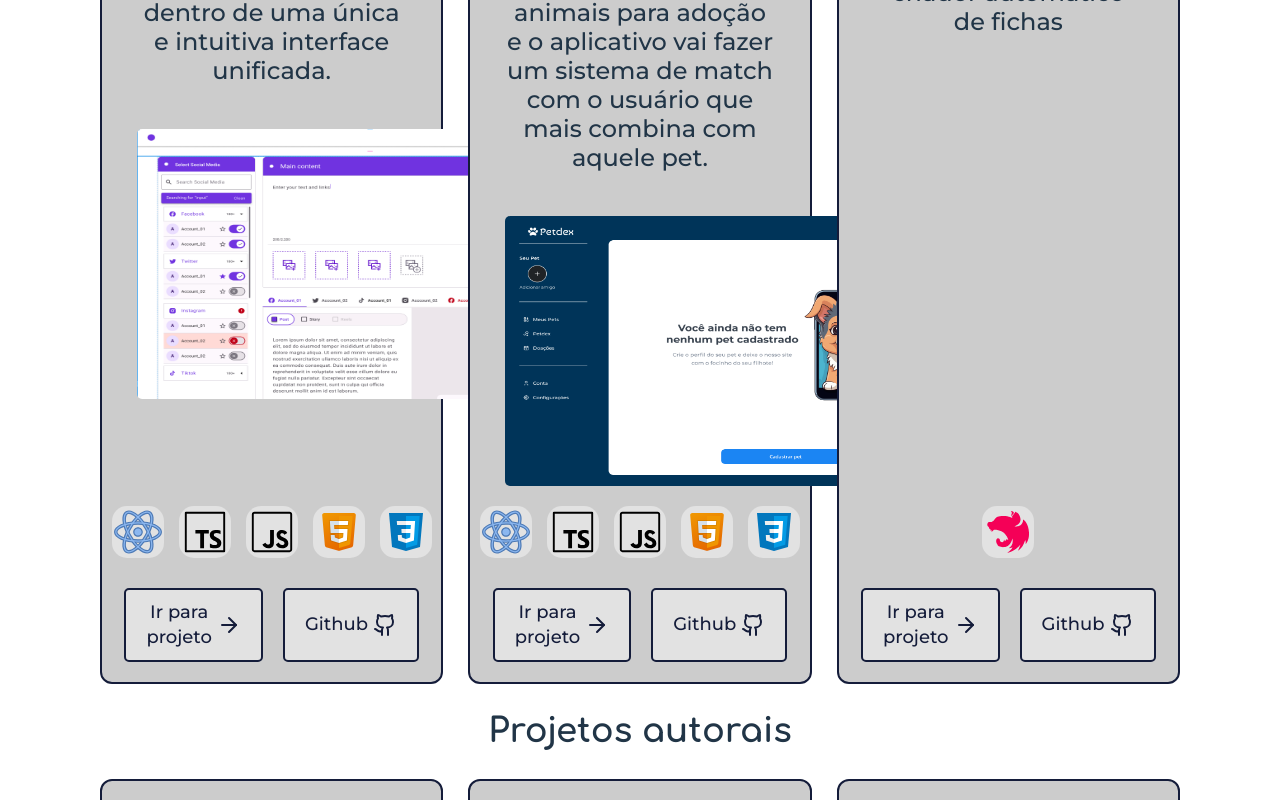
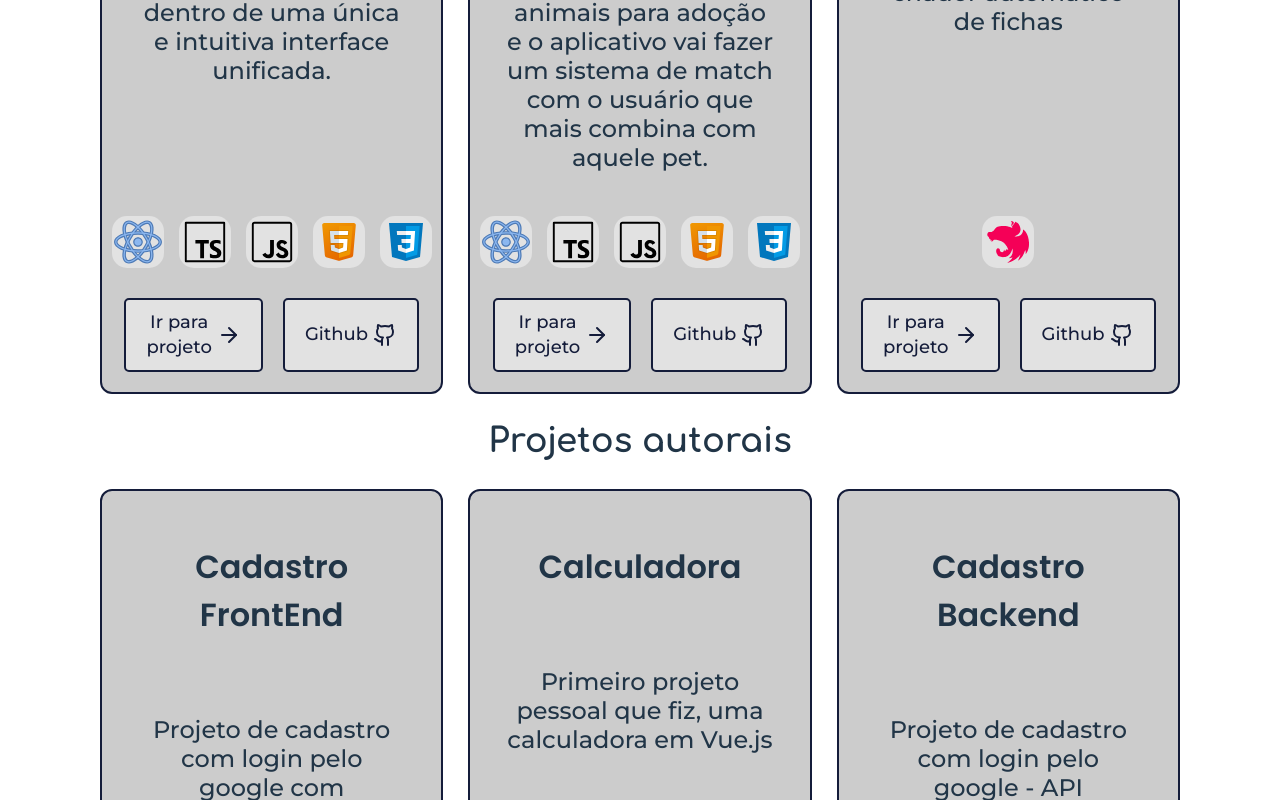
Before and after one commit to juliaam/portfolio-julia, a React (Vite) app: page / in a window 1280 px wide. Shown: the part 1380-2180 px from the top of the page. Built offline with nearby package versions, Linux system fonts and the light colour scheme.

Commit message:
fix: remove img temporary

```diff
--- a/src/components/Card/Card.tsx
+++ b/src/components/Card/Card.tsx
@@ -10,7 +10,6 @@ type CardProps = {
   status: string;
   github: string;
   link: string;
-  img: string;
 };
 
 export function Card({
@@ -20,7 +19,6 @@ export function Card({
   // status,
   github,
   link,
-  img,
 }: CardProps) {
   const stackIcons: any = {
     Javascript: '/javascript.svg',
@@ -39,7 +37,7 @@ export function Card({
     <div className="card">
       <p className="card__title">{title}</p>
       <p className="card__description">{description}</p>
-      {img && <img className="card__img" src={img} />}
+      {/* {img && <img className="card__img" src={img} />} */}
       <div className="card__stack">
         {stack.split(', ').map((tech, index) => (
           <img
```
